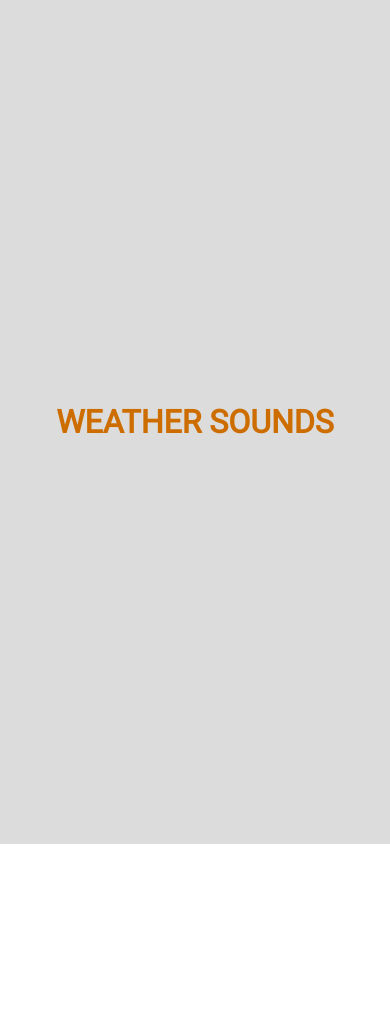
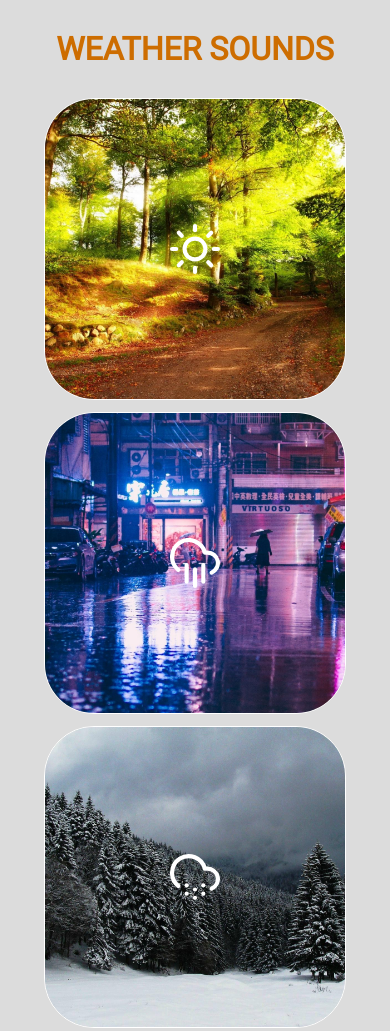
Before and after one commit to danyamdev/weather-sounds, a website built with webpack: page public/index.html in a window 390 px wide. Before the commit the page ends 844 px from the top, so only its background shows below. Built offline with nearby package versions, Linux system fonts and the light colour scheme.

Commit message:
added interface and functionality

```diff
--- a/public/index.html
+++ b/public/index.html
@@ -9,6 +9,7 @@
   </head>
   <body>
     <div class="container">
+      <div class="overlay"></div>
       <div class="wrapper">
         <h1 class="title">Weather sounds</h1>
         <div class="weather-sounds"></div>
--- /dev/null
+++ b/src/constants/index.ts
@@ -0,0 +1,7 @@
+export const ClassNames = {
+  overlay: 'overlay',
+  active: 'active',
+  weatherSounds: 'weather-sounds',
+  soundAudio: 'sound_audio',
+  sound: 'sound'
+}
--- a/src/index.ts
+++ b/src/index.ts
@@ -1 +1,66 @@
+import { ClassNames } from './constants'
+import { WeatherSoundsData, WeatherSound } from './scripts/weather-sounds'
 import './styles/index.scss'
+
+const overlay = document.querySelector(`.${ClassNames.overlay}`) as HTMLDivElement
+const weatherSoundsContainer = document.querySelector(`.${ClassNames.weatherSounds}`) as HTMLDivElement
+
+const renderWeatherSoundItem = (sound: WeatherSound, index: number ): void => {
+  const soundHtml = `
+  <div data-id="${index + 1}" class="${ClassNames.sound}">
+    <div class="${ClassNames.sound}_view">
+      <img class="${ClassNames.sound}_view-bg" src="${sound.bgPath}" alt="${sound.weather}-bg" />
+      <img class="${ClassNames.sound}_view-icon" src="${sound.iconPath}" alt="${sound.weather}-icon" />
+    </div>
+    <audio class="${ClassNames.soundAudio}" loop>
+      <source src="${sound.audioPath}" type="audio/mpeg">
+    </audio>
+  </div>
+  `
+  weatherSoundsContainer.insertAdjacentHTML('beforeend', soundHtml)
+}
+
+const toggleAudioPlayback = (soundElement: HTMLDivElement): void => {
+  const audio = soundElement.querySelector(`.${ClassNames.soundAudio}`) as HTMLAudioElement
+
+  if (audio) {
+    soundElement.classList.contains(ClassNames.active) ? audio.play() : audio.pause();
+  }
+}
+
+const updateBackgroundForContainer = (soundElement: HTMLDivElement): void => {
+  const dataId = soundElement.dataset.id
+  const bgPath = WeatherSoundsData.find(item => item.id === Number(dataId))?.bgPath
+
+  if (bgPath) {
+    overlay.style.backgroundImage = soundElement.classList.contains(ClassNames.active) ? `url(${bgPath})` : ''
+  }
+}
+
+const initializeWeatherSounds = (): void => {
+  WeatherSoundsData.forEach(renderWeatherSoundItem)
+
+  const weatherSounds = weatherSoundsContainer.querySelectorAll(`.${ClassNames.sound}`)
+
+  weatherSoundsContainer.addEventListener('click', (event) => {
+    const currentWeatherSound = (event.target as HTMLElement).closest(`.${ClassNames.sound}`) as HTMLDivElement
+
+    if (!currentWeatherSound) {
+      return
+    }
+
+    weatherSounds.forEach(weatherSound => {
+      if (weatherSound === currentWeatherSound) {
+        currentWeatherSound.classList.toggle(ClassNames.active)
+      } else {
+        weatherSound.classList.remove(ClassNames.active)
+      }
+
+      toggleAudioPlayback(weatherSound as HTMLDivElement)
+    })
+
+    updateBackgroundForContainer(currentWeatherSound)
+  })
+}
+
+initializeWeatherSounds()
--- /dev/null
+++ b/src/scripts/weather-sounds.ts
@@ -0,0 +1,41 @@
+import SummerBg from '../assets/summer-bg.jpg'
+import RainyBg from '../assets/rainy-bg.jpg'
+import WinterBg from '../assets/winter-bg.jpg'
+import SunIcon from '../assets/icons/sun.svg'
+import CloudRainIcon from '../assets/icons/cloud-rain.svg'
+import CloudSnowIcon from '../assets/icons/cloud-snow.svg'
+import SummerMP3 from '../assets/sounds/summer.mp3'
+import RainMP3 from '../assets/sounds/rain.mp3'
+import WinterMP3 from '../assets/sounds/winter.mp3'
+
+export type WeatherSound = {
+  id: number
+  weather: 'summer' | 'rainy' | 'winter'
+  bgPath: string
+  iconPath: string
+  audioPath: string
+}
+
+export const WeatherSoundsData: WeatherSound[] = [
+  {
+    id: 1,
+    weather: 'summer',
+    bgPath: SummerBg,
+    iconPath: SunIcon,
+    audioPath: SummerMP3
+  },
+  {
+    id: 2,
+    weather: 'rainy',
+    bgPath: RainyBg,
+    iconPath: CloudRainIcon,
+    audioPath: RainMP3
+  },
+  {
+    id: 3,
+    weather: 'winter',
+    bgPath: WinterBg,
+    iconPath: CloudSnowIcon,
+    audioPath: WinterMP3
+  }
+]
--- a/src/styles/index.scss
+++ b/src/styles/index.scss
@@ -1,4 +1,4 @@
-@import "./fonts.css";
+@use "./fonts.css";
 
 * {
   margin: 0;
@@ -15,17 +15,69 @@ body {
   align-items: center;
   justify-content: center;
   background-color: #DCDCDC;
-  height: 100vh;
+  min-height: 100vh;
+}
+
+.overlay {
+  position: absolute;
+  top: 0;
+  left: 0;
+  right: 0;
+  bottom: 0;
+  object-fit: cover;
+  filter: blur(5px);
 }
 
 .wrapper {
-  max-width: 920px;
   width: 100%;
   margin: 30px auto;
 }
 
 .title {
+  margin-bottom: 30px;
   color: #CD6D00;
   text-align: center;
   text-transform: uppercase;
+  position: relative;
 }
+
+.weather-sounds {
+  display: flex;
+  align-items: center;
+  justify-content: center;
+  flex-wrap: wrap;
+  gap: 12px;
+
+  .sound {
+    border: 1px solid white;
+    border-radius: 50px;
+    overflow: hidden;
+    cursor: pointer;
+
+    &_view {
+      width: 300px;
+      height: 300px;
+      position: relative;
+      transition: all 0.5s ease 0s;
+
+      &:hover {
+        scale: 1.1;
+      }
+
+      &-bg {
+        width: 100%;
+        height: 100%;
+        object-fit: cover;
+      }
+
+      &-icon {
+        width: 50px;
+        height: 50px;
+        position: absolute;
+        top: 50%;
+        left: 50%;
+        translate: -50% -50%;
+      }
+    }
+  }
+}
```
